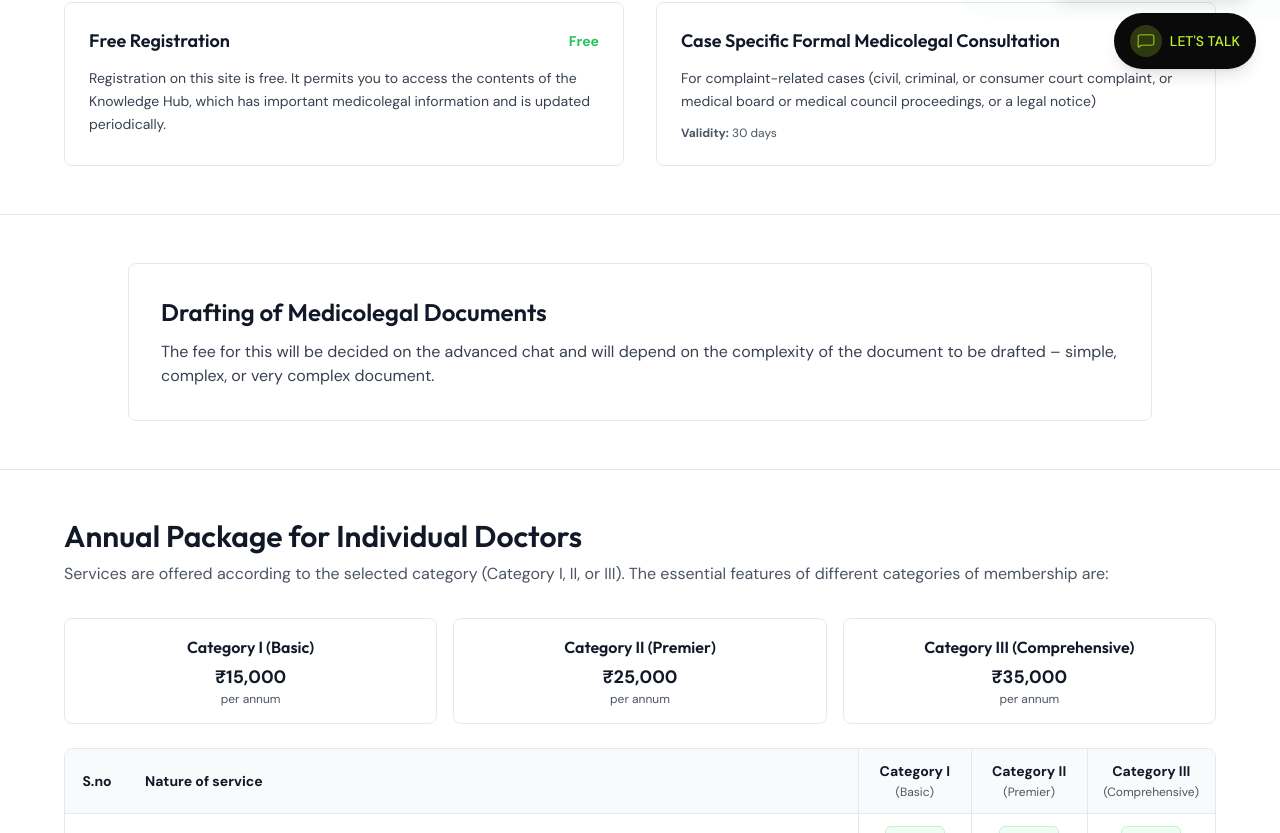
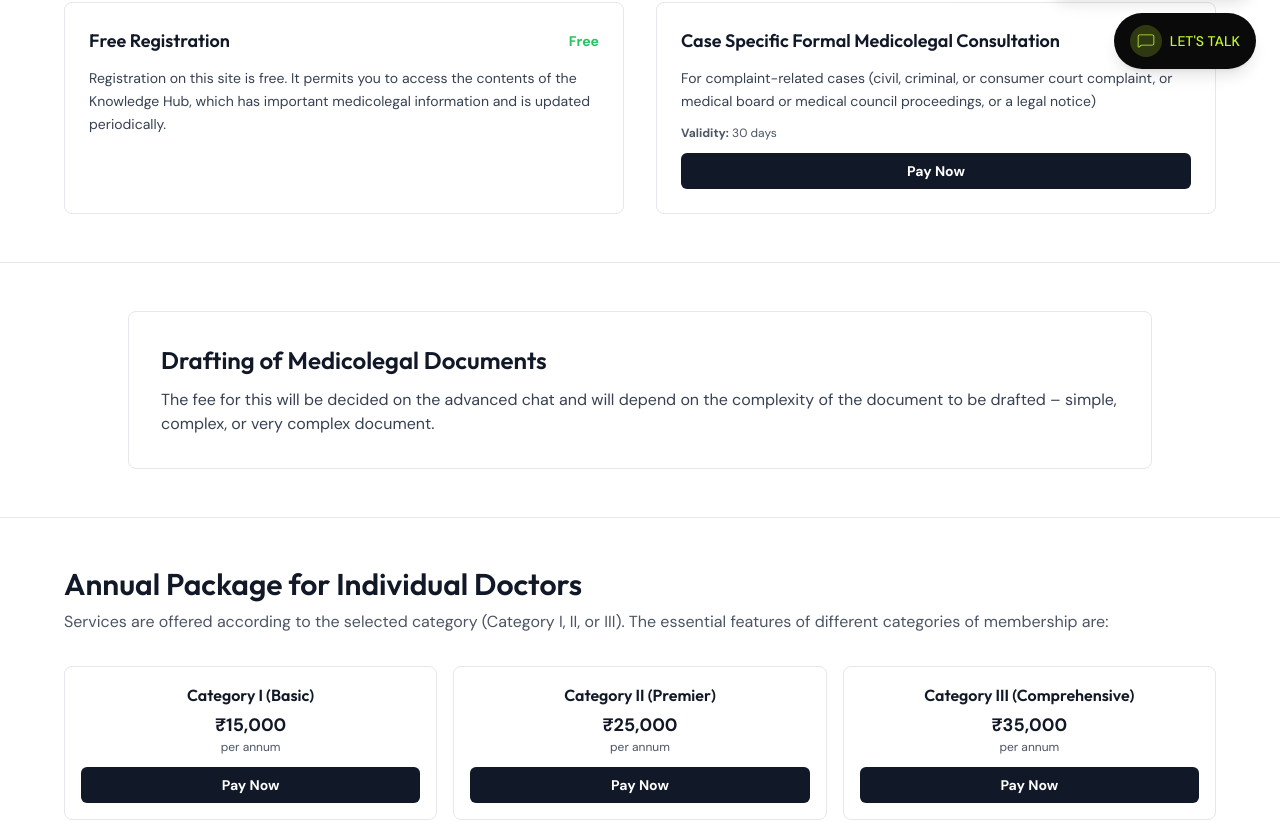
Before and after one commit to desirediv0/kn-medicolegal-support, a Next.js app: page /fee-packages in a window 1280 px wide. Shown: the part 707-1540 px from the top of the page. Built offline with nearby package versions, Linux system fonts and the light colour scheme; no server answers.

Commit message:
feat: add payment buttons and improve user prompts across various pages

```diff
--- a/src/app/about/page.js
+++ b/src/app/about/page.js
@@ -103,7 +103,7 @@ export default function AboutPage() {
           <div className="space-y-6 max-w-4xl text-gray-800 leading-relaxed">
             <h2 className="text-2xl md:text-3xl font-semibold text-gray-900">Our Approach</h2>
             <p className="text-base md:text-lg">
-              KN Medicolegal Support was founded by seasoned surgeons who have worked across the full spectrum of healthcare settings. For several decades they have been providing structured guidance to strengthen documentation, ensure compliance, and build defensible clinical practice systems.
+              KN Medicolegal Support has been founded by seasoned surgeons who have worked across the full spectrum of healthcare settings. For several decades they have been providing structured guidance to strengthen documentation, ensure compliance, and build defensible clinical practice systems.
             </p>
             <p className="text-base md:text-lg">
               We prioritize clear, pragmatic advice tailored to real-world clinical workflows. Our focus spans preventive protocols, early issue recognition, and robust defence strategies for legal notices, court matters, and medical council cases.
--- a/src/app/fee-packages/page.js
+++ b/src/app/fee-packages/page.js
@@ -67,6 +67,12 @@ export default function FeePackagesPage() {
                             <p className="text-xs text-gray-600 mt-2">
                                 <strong>Validity:</strong> 30 days
                             </p>
+                            <button
+                                onClick={() => document.getElementById('payment-section')?.scrollIntoView({ behavior: 'smooth' })}
+                                className="w-full inline-flex items-center justify-center px-4 py-2 text-sm font-semibold text-white bg-gray-900 rounded-md hover:bg-gray-800 transition-colors"
+                            >
+                                Pay Now
+                            </button>
                         </div>
                     </div>
                 </div>
@@ -104,16 +110,34 @@ export default function FeePackagesPage() {
                             <h3 className="text-base font-semibold text-gray-900 mb-1">Category I (Basic)</h3>
                             <p className="text-lg font-bold text-gray-900">₹15,000</p>
                             <p className="text-xs text-gray-600">per annum</p>
+                            <button
+                                onClick={() => document.getElementById('payment-section')?.scrollIntoView({ behavior: 'smooth' })}
+                                className="mt-3 w-full inline-flex items-center justify-center px-4 py-2 text-sm font-semibold text-white bg-gray-900 rounded-md hover:bg-gray-800 transition-colors"
+                            >
+                                Pay Now
+                            </button>
                         </div>
                         <div className="bg-white border border-gray-200 rounded-lg p-4 text-center">
                             <h3 className="text-base font-semibold text-gray-900 mb-1">Category II (Premier)</h3>
                             <p className="text-lg font-bold text-gray-900">₹25,000</p>
                             <p className="text-xs text-gray-600">per annum</p>
+                            <button
+                                onClick={() => document.getElementById('payment-section')?.scrollIntoView({ behavior: 'smooth' })}
+                                className="mt-3 w-full inline-flex items-center justify-center px-4 py-2 text-sm font-semibold text-white bg-gray-900 rounded-md hover:bg-gray-800 transition-colors"
+                            >
+                                Pay Now
+                            </button>
                         </div>
                         <div className="bg-white border border-gray-200 rounded-lg p-4 text-center">
                             <h3 className="text-base font-semibold text-gray-900 mb-1">Category III (Comprehensive)</h3>
                             <p className="text-lg font-bold text-gray-900">₹35,000</p>
                             <p className="text-xs text-gray-600">per annum</p>
+                            <button
+                                onClick={() => document.getElementById('payment-section')?.scrollIntoView({ behavior: 'smooth' })}
+                                className="mt-3 w-full inline-flex items-center justify-center px-4 py-2 text-sm font-semibold text-white bg-gray-900 rounded-md hover:bg-gray-800 transition-colors"
+                            >
+                                Pay Now
+                            </button>
                         </div>
                     </div>
 
@@ -615,7 +639,7 @@ export default function FeePackagesPage() {
             </section>
 
             {/* Payment Information Section */}
-            <section className="py-12 border-b border-gray-200">
+            <section id="payment-section" className="py-12 border-b border-gray-200">
                 <div className="mx-auto w-full max-w-7xl px-4 sm:px-6 lg:px-16">
                     <div className="mb-8">
                         <h2 className="text-2xl md:text-3xl font-semibold text-gray-900 mb-2">
@@ -706,19 +730,51 @@ export default function FeePackagesPage() {
                                 <tbody className="divide-y divide-gray-200">
                                     <tr>
                                         <td className="px-4 py-3 text-sm text-gray-700">Hospitals with less than 50 beds</td>
-                                        <td className="px-4 py-3 text-sm font-semibold text-gray-900 border-l border-gray-200">₹20,000 per month</td>
+                                        <td className="px-4 py-3 text-sm font-semibold text-gray-900 border-l border-gray-200 flex items-center justify-between">
+                                            <span>₹20,000 per month</span>
+                                            <button
+                                                onClick={() => document.getElementById('payment-section')?.scrollIntoView({ behavior: 'smooth' })}
+                                                className="ml-4 inline-flex items-center justify-center px-3 py-1 text-xs font-semibold text-white bg-gray-900 rounded hover:bg-gray-800 transition-colors"
+                                            >
+                                                Pay Now
+                                            </button>
+                                        </td>
                                     </tr>
                                     <tr className="bg-gray-50">
                                         <td className="px-4 py-3 text-sm text-gray-700">Hospitals with 51 to 100 beds</td>
-                                        <td className="px-4 py-3 text-sm font-semibold text-gray-900 border-l border-gray-200">₹30,000 per month</td>
+                                        <td className="px-4 py-3 text-sm font-semibold text-gray-900 border-l border-gray-200 flex items-center justify-between">
+                                            <span>₹30,000 per month</span>
+                                            <button
+                                                onClick={() => document.getElementById('payment-section')?.scrollIntoView({ behavior: 'smooth' })}
+                                                className="ml-4 inline-flex items-center justify-center px-3 py-1 text-xs font-semibold text-white bg-gray-900 rounded hover:bg-gray-800 transition-colors"
+                                            >
+                                                Pay Now
+                                            </button>
+                                        </td>
                                     </tr>
                                     <tr>
                                         <td className="px-4 py-3 text-sm text-gray-700">Hospitals with 100 to 200 beds</td>
-                                        <td className="px-4 py-3 text-sm font-semibold text-gray-900 border-l border-gray-200">₹40,000 per month</td>
+                                        <td className="px-4 py-3 text-sm font-semibold text-gray-900 border-l border-gray-200 flex items-center justify-between">
+                                            <span>₹40,000 per month</span>
+                                            <button
+                                                onClick={() => document.getElementById('payment-section')?.scrollIntoView({ behavior: 'smooth' })}
+                                                className="ml-4 inline-flex items-center justify-center px-3 py-1 text-xs font-semibold text-white bg-gray-900 rounded hover:bg-gray-800 transition-colors"
+                                            >
+                                                Pay Now
+                                            </button>
+                                        </td>
                                     </tr>
                                     <tr className="bg-gray-50">
                                         <td className="px-4 py-3 text-sm text-gray-700">Hospitals with more than 200 beds</td>
-                                        <td className="px-4 py-3 text-sm font-semibold text-gray-900 border-l border-gray-200">₹50,000 per month</td>
+                                        <td className="px-4 py-3 text-sm font-semibold text-gray-900 border-l border-gray-200 flex items-center justify-between">
+                                            <span>₹50,000 per month</span>
+                                            <button
+                                                onClick={() => document.getElementById('payment-section')?.scrollIntoView({ behavior: 'smooth' })}
+                                                className="ml-4 inline-flex items-center justify-center px-3 py-1 text-xs font-semibold text-white bg-gray-900 rounded hover:bg-gray-800 transition-colors"
+                                            >
+                                                Pay Now
+                                            </button>
+                                        </td>
                                     </tr>
                                 </tbody>
                             </table>
--- a/src/app/page.js
+++ b/src/app/page.js
@@ -123,20 +123,14 @@ export default function Home() {
 
             {/* Case Consultation */}
             <Link
-              href={
-                profileData.role === "ADMIN"
-                  ? "/dashboard/advance-chat"
-                  : profileData.role === "USER"
-                    ? "/user/advance-chat"
-                    : "/user/advance-chat"
-              }
+              href="/fee-packages#payment-section"
               className="flex-1 block rounded-lg border border-gray-200 bg-white p-6 md:p-8 space-y-3 hover:border-gray-300 focus:outline-none focus:ring-2 focus:ring-gray-300 transition-colors"
             >
               <h3 className="text-xl md:text-2xl font-semibold text-gray-900">Case specific formal medicolegal consultation – ₹10,000</h3>
               <p className="text-sm md:text-base text-gray-700">For complaint-related cases (civil, criminal, or consumer court complaint, or medical board or medical council proceedings, or a legal notice)</p>
               <p className="text-xs text-gray-600">Validity: 30 days</p>
               <span className="inline-flex items-center justify-center px-4 py-2.5 text-sm font-medium text-white bg-gray-900 rounded-md hover:bg-gray-800 transition-colors">
-                Consult Now
+                Pay Now
               </span>
             </Link>
           </div>
--- a/src/app/user/advance-chat/_components/advance-chat-content.jsx
+++ b/src/app/user/advance-chat/_components/advance-chat-content.jsx
@@ -1159,7 +1159,7 @@ function UserContent() {
                     >
                       {selectedQuestion.paymentStatus?.toLowerCase()}
                     </span>
-                    {selectedQuestion.paymentType === "CASH" && (
+                    {/* {selectedQuestion.paymentType === "CASH" && (
                       <span className="inline-flex items-center gap-1 rounded-full bg-blue-100 px-2 py-0.5 text-[11px] font-medium text-blue-700">
                         Cash
                       </span>
@@ -1168,7 +1168,7 @@ function UserContent() {
                       <span className="inline-flex items-center gap-1 rounded-full bg-purple-100 px-2 py-0.5 text-[11px] font-medium text-purple-700">
                         Online
                       </span>
-                    )}
+                    )} */}
                   </div>
                 </div>
               </div>
--- a/src/app/user/page.js
+++ b/src/app/user/page.js
@@ -1162,7 +1162,7 @@ function UserContent() {
                     >
                       {selectedQuestion.paymentStatus?.toLowerCase()}
                     </span>
-                    {selectedQuestion.paymentType === "CASH" && (
+                    {/* {selectedQuestion.paymentType === "CASH" && (
                       <span className="inline-flex items-center gap-1 rounded-full bg-blue-100 px-2 py-0.5 text-[11px] font-medium text-blue-700">
                         Cash
                       </span>
@@ -1171,7 +1171,8 @@ function UserContent() {
                       <span className="inline-flex items-center gap-1 rounded-full bg-purple-100 px-2 py-0.5 text-[11px] font-medium text-purple-700">
                         💳 Online
                       </span>
-                    )}
+                    )} */}
+
                   </div>
                 </div>
               </div>
```
Also changed, not shown: src/app/dashboard/advance-chat/page.js (+4 -4 lines), src/app/dashboard/questions/page.js (+4 -4 lines), src/app/knowledge-hub/page.js (+8 -4 lines).
